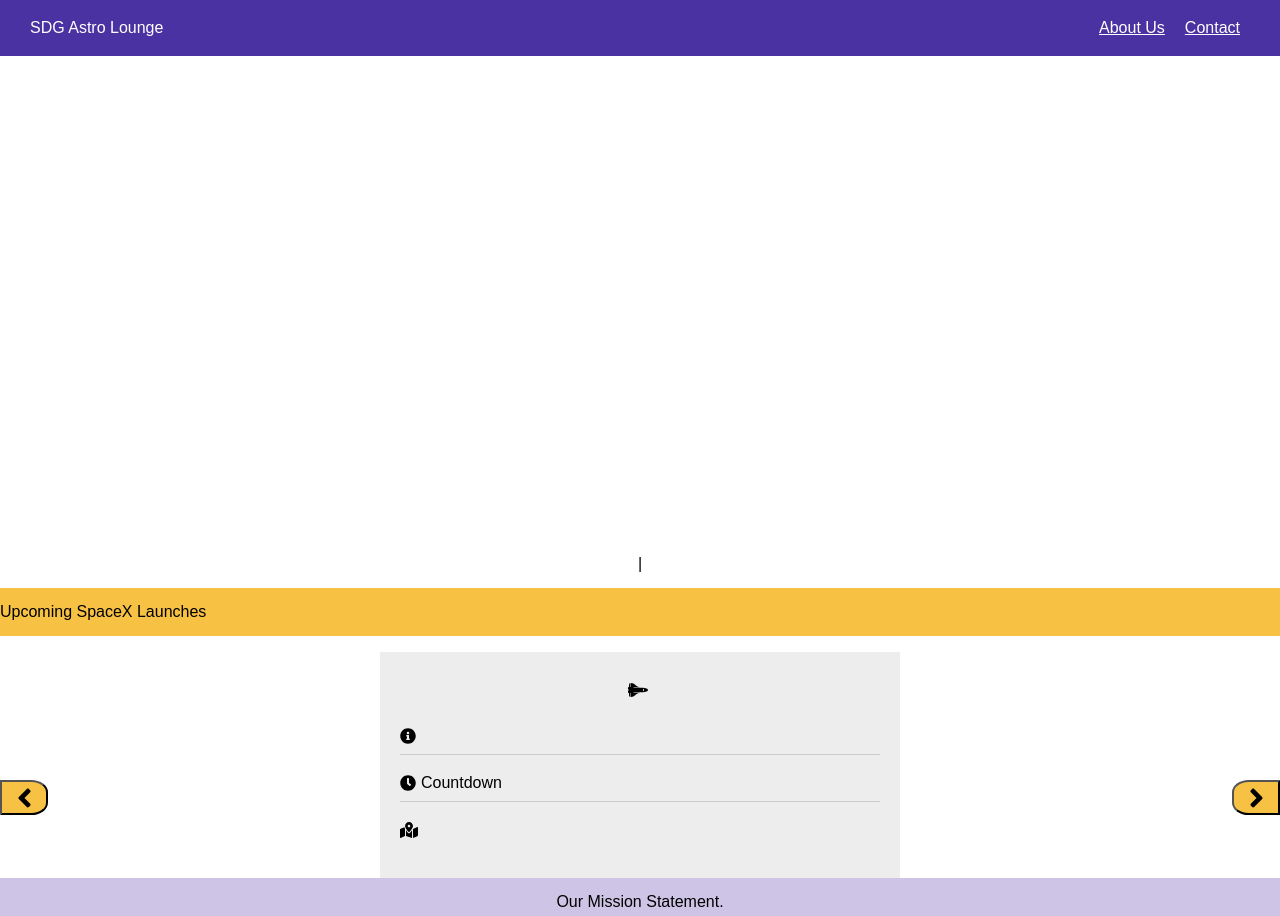
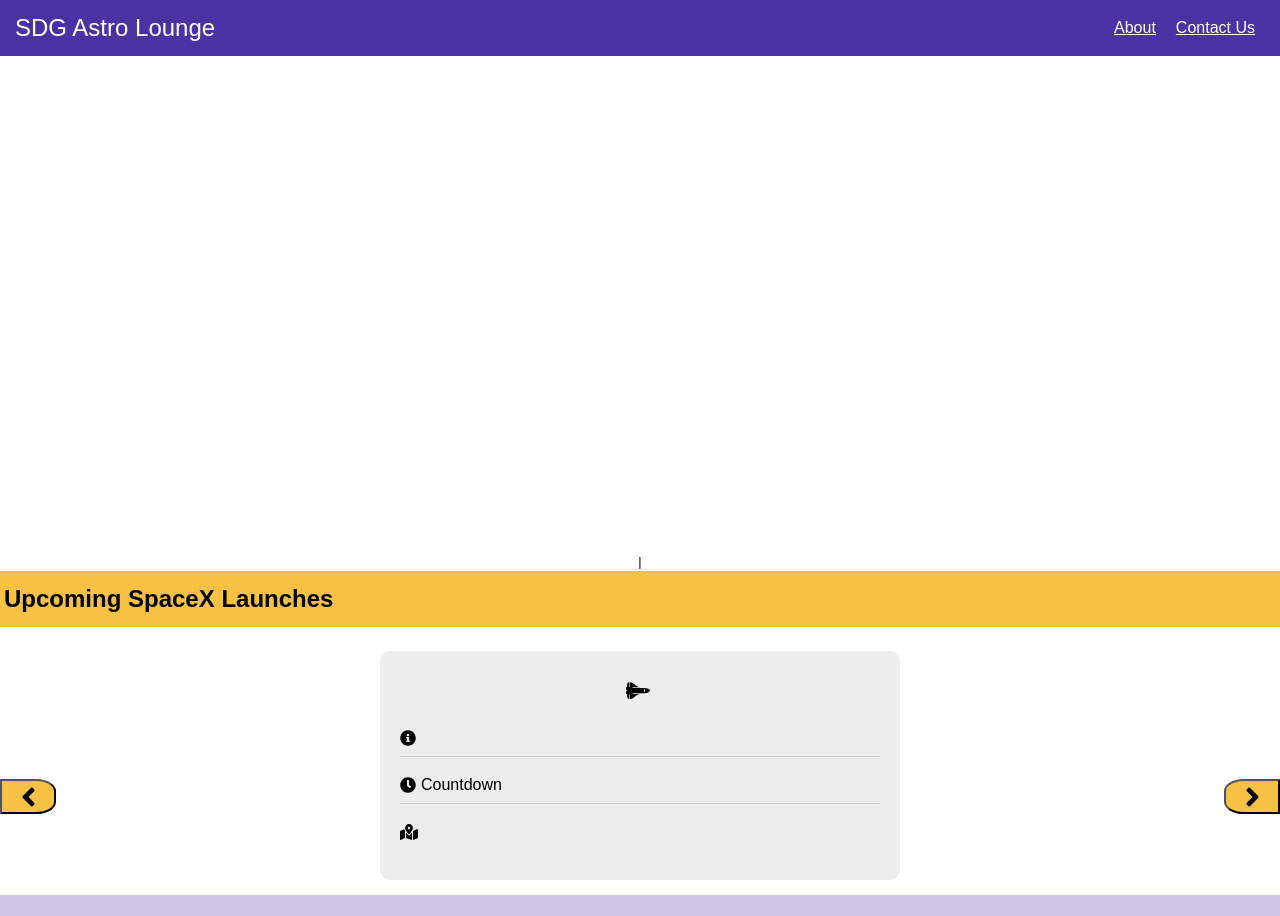
Before and after one commit to KillahBea/unit-1-final, a website: page public/index.html in a window 1280 px wide. Shown: the top 916 px of the page. Drawn offline with Linux system fonts and the light colour scheme; no server answers.

```diff
--- a/public/index.html
+++ b/public/index.html
@@ -18,21 +18,23 @@
       integrity="sha384-DJ25uNYET2XCl5ZF++U8eNxPWqcKohUUBUpKGlNLMchM7q4Wjg2CUpjHLaL8yYPH"
       crossorigin="anonymous"
     ></script>
+    <link href="https://fonts.googleapis.com/css?family=Roboto&display=swap" rel="stylesheet" />
   </head>
   <body>
     <header>
       <p class="astro-lounge">SDG Astro Lounge</p>
       <ul class="header-links">
         <li>
-          <a href="https://cloudappreciationsociety.org/">About Us</a>
+          <a href="https://cloudappreciationsociety.org/">About </a>
         </li>
         <li>
-          <a href="https://theoatmeal.com/comics/design_hell">Contact</a>
+          <a href="https://theoatmeal.com/comics/design_hell">Contact Us</a>
         </li>
       </ul>
     </header>
     <div>
       <div class="image"></div>
+      <div class="explore">Explore your universe.</div>
       <div class="image-info">
         <p class="copyright"></p>
         <p class="separator">|</p>
@@ -63,7 +65,7 @@
       <button class="right"><i class="fas fa-angle-right arrows"></i></button>
     </div>
     <div class="lavender">
-      <p>Our Mission Statement.</p>
+      <p class="statement">Our Mission Statement.</p>
       <p class="mission-content">
         Ancient alien extraterrestrial origin sanskrit Annunaki, helicopter heiroglyph aircraft
         pre-colonial aerodynamics, ancient alien theorists weightless sanskrit. Star people Easter
--- a/public/screen.css
+++ b/public/screen.css
@@ -1,5 +1,6 @@
 :root {
   font: 16px / 1 sans-serif;
+  /* font-family: 'Roboto', sans-serif; */
 }
 
 html {
@@ -17,10 +18,11 @@
   align-items: center;
   background-color: rgb(74, 50, 162);
   color: white;
-  padding: 0 30px;
+  padding: 0 15px;
 }
 .astro-lounge {
   margin: 0;
+  font-size: 1.5rem;
 }
 .header-links {
   display: flex;
@@ -46,6 +48,14 @@
 .image {
   height: 500px;
   width: 100%;
+  position: relative;
+}
+.explore {
+  position: absolute;
+  margin: -190px 50px 100px 295px;
+  color: white;
+  font-size: 2rem;
+  font-weight: 900;
 }
 .image-of-the-day {
   height: 100%;
@@ -59,6 +69,7 @@
 }
 .image-info p {
   margin: 0 10px;
+  font-size: 0.8rem;
 }
 
 .upcoming {
@@ -66,6 +77,10 @@
   height: 3rem;
   display: flex;
   align-items: center;
+  font-size: 1.5rem;
+  font-weight: 900;
+  padding: 4px;
+  margin-top: 2px;
 }
 .launches {
   display: flex;
@@ -76,7 +91,7 @@
   border-top-right-radius: 35%;
   border-bottom-right-radius: 35%;
   height: 2.2rem;
-  width: 3rem;
+  width: 3.5rem;
   margin-top: 10%;
 }
 .arrows {
@@ -85,9 +100,10 @@
 .launch-info {
   background-color: rgb(237, 237, 237);
   width: 30rem;
+  border-radius: 10px;
   display: flex;
   flex-direction: column;
-  margin: 0;
+  margin: 0 0 15px 0;
   padding: 20px;
 }
 .grouping {
@@ -106,6 +122,8 @@
 .mission-info-group {
   display: flex;
   justify-content: center;
+  font-size: 1.2rem;
+  font-weight: bold;
 }
 .underline {
   border-bottom: 1px solid #ccc;
@@ -116,7 +134,7 @@
   border-top-left-radius: 35%;
   border-bottom-left-radius: 35%;
   height: 2.2rem;
-  width: 3rem;
+  width: 3.5rem;
   margin-top: 10%;
 }
 .lavender {
@@ -125,6 +143,10 @@
   display: flex;
   flex-direction: column;
   align-items: center;
+}
+.statement {
+  font-size: 1.5rem;
+  font-weight: 900;
 }
 .mission-content {
   margin: 0% 1%;
@@ -137,3 +159,6 @@
   justify-content: center;
   color: rgb(204, 204, 204);
 }
+footer a {
+  color: inherit;
+}
```
